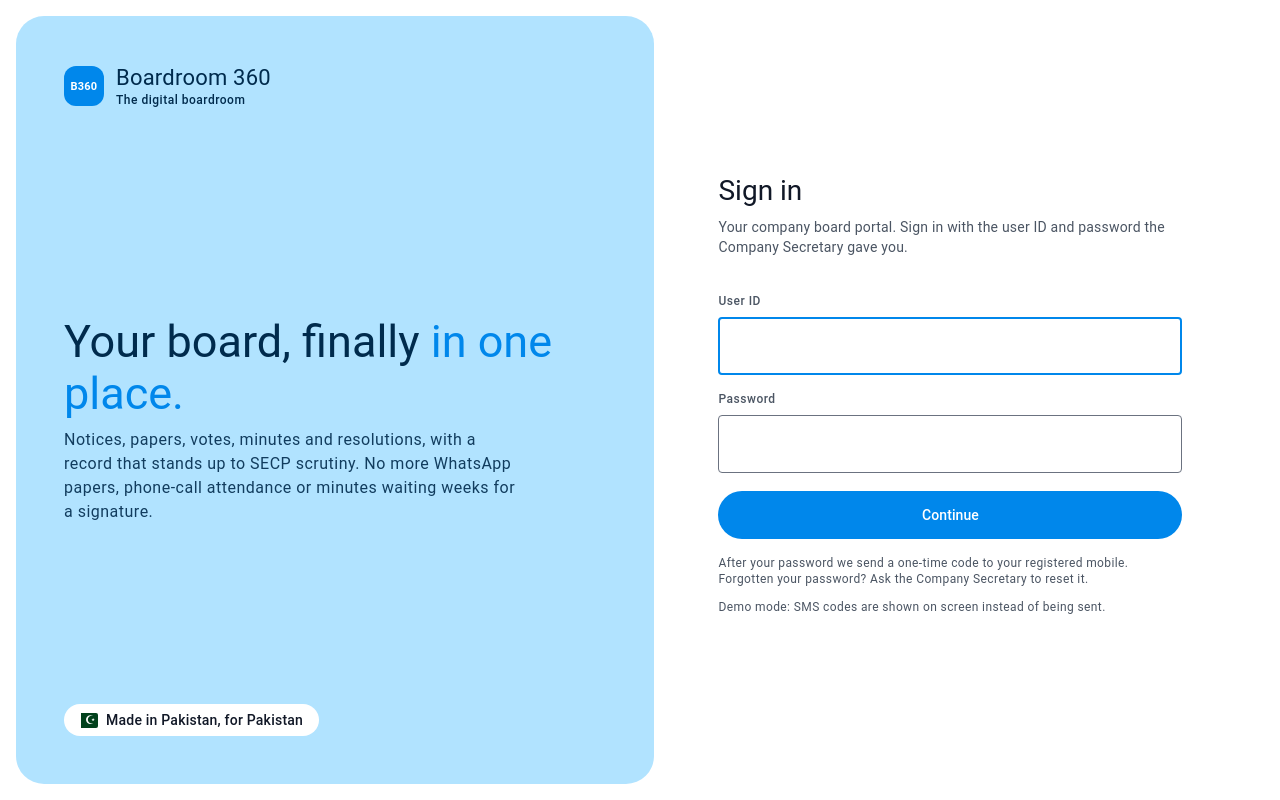
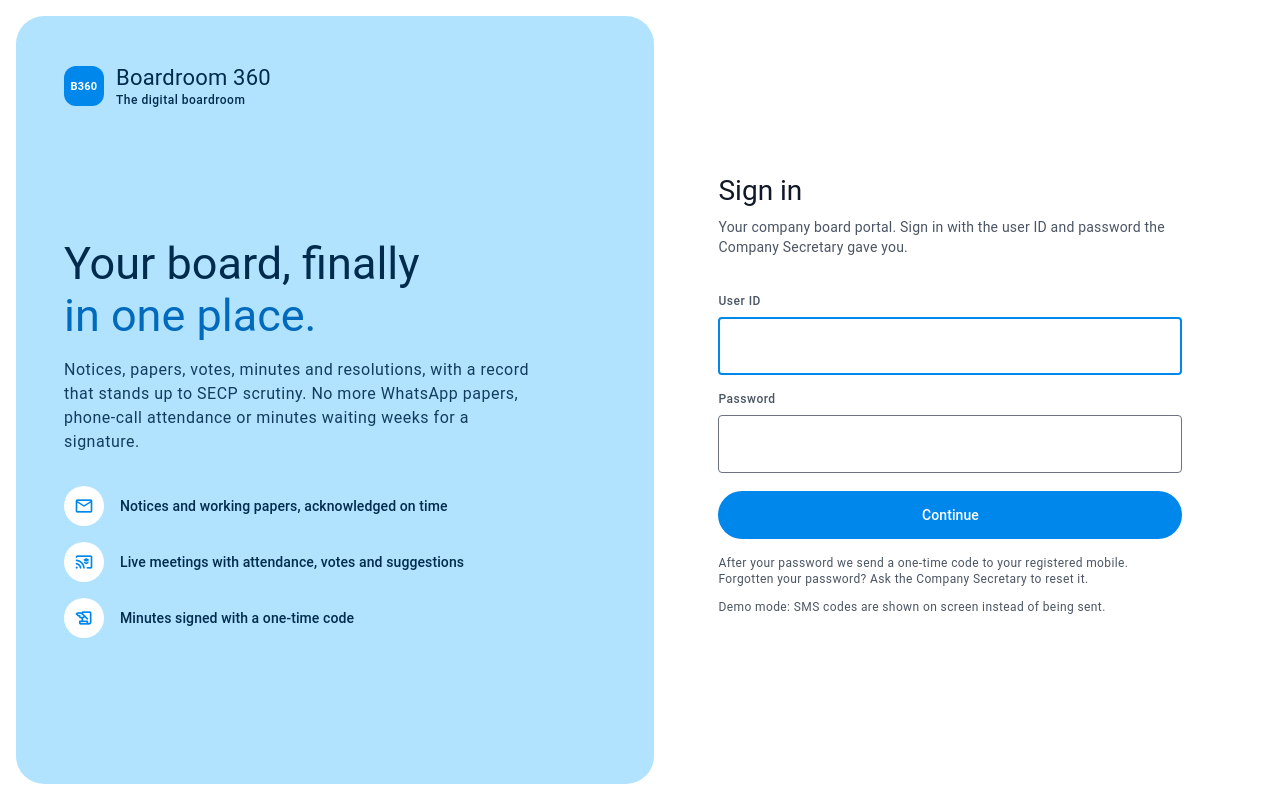
Before and after one commit to ahsanmustafa91-svg/Boardroom360, a website: page public/index.html in a window 1280 px wide. Drawn offline with nearby package versions, Linux system fonts and the light colour scheme; no server answers; a web font is replaced by a local one.

Commit message:
Rebalance the sign-in hero panel
Centre the headline, text and three feature points vertically under the
logo, and remove the "Made in Pakistan, for Pakistan" badge.

Co-Authored-By: Claude Opus 5.5 <noreply@anthropic.com>
Claude-Session: https://claude.ai/code/session_01A9zFhRNo9WvudVe5M7gxfw

```diff
--- a/public/app.js
+++ b/public/app.js
@@ -148,11 +148,15 @@
     <div class="signin">
       <section class="hero">
         <div class="logo"><div class="logo-mark">B360</div><div><span class="logo-text">Boardroom 360</span><small>The digital boardroom</small></div></div>
-        <div>
+        <div class="hero-body">
           <h1>Your board, finally <em>in one place.</em></h1>
           <p>Notices, papers, votes, minutes and resolutions, with a record that stands up to SECP scrutiny. No more WhatsApp papers, phone-call attendance or minutes waiting weeks for a signature.</p>
+          <ul class="hero-points">
+            <li>${ms('mail')}<span>Notices and working papers, acknowledged on time</span></li>
+            <li>${ms('cast_for_education')}<span>Live meetings with attendance, votes and suggestions</span></li>
+            <li>${ms('history_edu')}<span>Minutes signed with a one-time code</span></li>
+          </ul>
         </div>
-        <div><span class="pk"><span class="flag"></span> Made in Pakistan, for Pakistan</span></div>
       </section>
       <section class="panel" id="signin-panel">
         ${pendingUser ? otpPanel(pendingUser) : passwordPanel()}
--- a/public/styles.css
+++ b/public/styles.css
@@ -334,14 +334,15 @@ tr.action-row::after { display: none; }
 
 /* ---------- sign in ---------- */
 .signin { min-height: 100vh; display: grid; grid-template-columns: 1.1fr 1fr; background: var(--md-surface); }
-.signin .hero { margin: 16px; border-radius: var(--shape-xl); background: var(--md-primary-container); color: var(--md-on-primary-container); padding: 48px; display: flex; flex-direction: column; justify-content: space-between; }
+.signin .hero { margin: 16px; border-radius: var(--shape-xl); background: var(--md-primary-container); color: var(--md-on-primary-container); padding: 48px; display: flex; flex-direction: column; gap: 32px; }
 .signin .hero .logo, .signin .hero .logo small { color: var(--md-on-primary-container); }
-.signin .hero h1 { font: 400 45px/52px var(--font); margin-top: 40px; }
-.signin .hero h1 em { font-style: normal; color: var(--md-primary); }
-.signin .hero p { font: 400 16px/24px var(--font); letter-spacing: .031em; max-width: 460px; opacity: .9; }
-.pk { display: inline-flex; align-items: center; gap: 8px; height: 32px; background: var(--md-surface-container-lowest); color: var(--md-on-surface); padding: 0 16px 0 12px; border-radius: var(--shape-full); font: 500 14px/20px var(--font); }
-.pk .flag { width: 22px; height: 15px; border-radius: 2px; background: linear-gradient(90deg, #fff 25%, #01411c 25%); position: relative; flex: none; }
-.pk .flag::after { content: '☪'; position: absolute; left: 9px; top: -3px; color: #fff; font-size: 12px; }
+.signin .hero-body { flex: 1; display: flex; flex-direction: column; justify-content: center; max-width: 560px; }
+.signin .hero h1 { font: 400 45px/52px var(--font); margin: 0 0 16px; }
+.signin .hero h1 em { font-style: normal; white-space: nowrap; color: color-mix(in srgb, var(--md-primary) 70%, var(--md-on-primary-container)); }
+.signin .hero p { font: 400 16px/24px var(--font); letter-spacing: .031em; max-width: 480px; opacity: .9; margin: 0; }
+.hero-points { list-style: none; padding: 0; margin: 32px 0 0; display: flex; flex-direction: column; gap: 16px; }
+.hero-points li { display: flex; align-items: center; gap: 16px; font: 500 14px/20px var(--font); letter-spacing: .007em; }
+.hero-points .ms { width: 40px; height: 40px; border-radius: var(--shape-full); display: grid; place-items: center; background: var(--md-surface-container-lowest); color: var(--md-primary); font-size: 20px; flex: none; }
 .signin .panel { padding: 48px; display: flex; flex-direction: column; justify-content: center; max-width: 560px; }
 .avatar { width: 40px; height: 40px; border-radius: 50%; background: var(--md-tertiary-container); color: var(--md-on-tertiary-container); display: grid; place-items: center; font: 500 14px/1 var(--font); flex: none; }
 .sms { background: var(--md-inverse-surface); color: var(--md-inverse-on-surface); border-radius: var(--shape-l); padding: 16px; margin: 16px 0; }
@@ -394,7 +395,8 @@ tr.action-row::after { display: none; }
   .grid4 { grid-template-columns: repeat(2, 1fr); gap: 8px; }
   .signin { grid-template-columns: 1fr; }
   .signin .hero { padding: 32px 24px; margin: 8px; }
-  .signin .hero h1 { font: 400 32px/40px var(--font); margin-top: 24px; }
+  .signin .hero h1 { font: 400 32px/40px var(--font); }
+  .hero-points { margin-top: 24px; }
   .signin .panel { padding: 24px 16px 40px; }
   .letter { padding: 24px 16px; }
   .reader .page { padding: 24px 16px; }
```
Also changed, not shown: public/index.html (+1 -1 lines), README.md.
